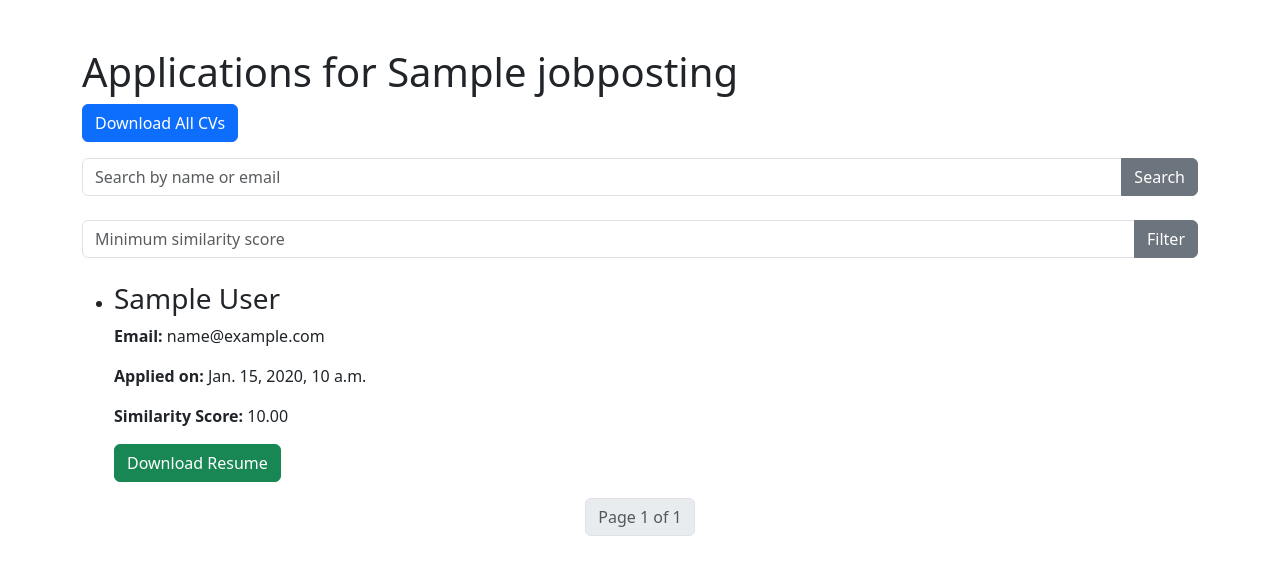
After one commit to riazsorkar/job-portal, a Django app: page /view-applications/1/ in a window 1280 px wide. The commit adds this page. Shown: the top 575 px of the page. Run offline with Django 5.2, Linux system fonts and the light colour scheme; a user stored in the database is signed in; tables that the repository leaves empty hold one stand-in row (values such as "Sample post").

Commit message:
Added pagination and search/filtering to employer dashboard

```diff
--- a/jobs/models.py
+++ b/jobs/models.py
@@ -4,15 +4,15 @@ from django.contrib.auth.models import User
 
 
 # Job Posting Model
+from django.contrib.auth.models import User
+
 class JobPosting(models.Model):
-    title = models.CharField(max_length=200)  # Job title
-    description = models.TextField()  # Job description
-    location = models.CharField(max_length=100)  # Job location
-    required_skills = models.TextField()  # Required skills (comma-separated)
-    posted_date = models.DateTimeField(auto_now_add=True)  # Automatically set when job is posted
-
-    def __str__(self):
-        return self.title  # Display job title in the admin panel
+    title = models.CharField(max_length=200)
+    description = models.TextField()
+    location = models.CharField(max_length=100)
+    required_skills = models.TextField()
+    posted_date = models.DateTimeField(auto_now_add=True)
+    employer = models.ForeignKey(User, on_delete=models.CASCADE, default=1)  # Add default=1
 
 # User Profile Model (Simple version)
 
@@ -40,3 +40,16 @@ class JobApplication(models.Model):
 
     def __str__(self):
         return f"{self.full_name} - {self.job.title}"
+
+
+class JobApplication(models.Model):
+    job = models.ForeignKey(JobPosting, on_delete=models.CASCADE)
+    applicant = models.ForeignKey(User, on_delete=models.CASCADE)
+    full_name = models.CharField(max_length=100)
+    email = models.EmailField()
+    resume = models.FileField(upload_to='resumes/')
+    applied_date = models.DateTimeField(auto_now_add=True)
+    similarity_score = models.FloatField(default=0.0)  # Add this line
+
+    def __str__(self):
+        return f"{self.full_name} - {self.job.title}"
--- a/jobs/templates/jobs/home.html
+++ b/jobs/templates/jobs/home.html
@@ -17,6 +17,9 @@
                     {% if user.is_authenticated %}
                         <li class="nav-item">
                             <a class="nav-link" href="{% url 'dashboard' %}">Dashboard</a>
+                        </li>
+                        <li class="nav-item">
+                            <a class="nav-link" href="{% url 'employer_dashboard' %}">Employer Dashboard</a>
                         </li>
                         <li class="nav-item">
                             <form action="{% url 'logout' %}" method="post" style="display: inline;">
--- /dev/null
+++ b/jobs/templates/jobs/view_applications.html
@@ -0,0 +1,76 @@
+<!DOCTYPE html>
+<html>
+<head>
+    <title>Applications for {{ job.title }}</title>
+    <link href="https://cdn.jsdelivr.net/npm/bootstrap@5.3.0/dist/css/bootstrap.min.css" rel="stylesheet">
+</head>
+<body>
+    <div class="container mt-5">
+        <h1>Applications for {{ job.title }}</h1>
+        <a href="?download_all=true" class="btn btn-primary mb-3">Download All CVs</a>
+
+        <!-- Search Bar -->
+        <form method="get" action="" class="mb-4">
+            <div class="input-group">
+                <input type="text" name="q" class="form-control" placeholder="Search by name or email" value="{{ request.GET.q }}">
+                <button type="submit" class="btn btn-secondary">Search</button>
+            </div>
+        </form>
+
+        <!-- Similarity Score Filter -->
+        <form method="get" action="" class="mb-4">
+            <div class="input-group">
+                <input type="number" name="min_score" class="form-control" placeholder="Minimum similarity score" step="0.01" min="0" max="1" value="{{ request.GET.min_score }}">
+                <button type="submit" class="btn btn-secondary">Filter</button>
+            </div>
+        </form>
+
+        <ul>
+            {% for application in page_obj %}
+                <li>
+                    <h3>{{ application.full_name }}</h3>
+                    <p><strong>Email:</strong> {{ application.email }}</p>
+                    <p><strong>Applied on:</strong> {{ application.applied_date }}</p>
+                    <p><strong>Similarity Score:</strong> {{ application.similarity_score|floatformat:2 }}</p>
+                    <a href="{{ application.resume.url }}" class="btn btn-success" download>Download Resume</a>
+                </li>
+            {% endfor %}
+        </ul>
+
+        <!-- Pagination Controls -->
+        <nav aria-label="Page navigation">
+            <ul class="pagination justify-content-center">
+                {% if page_obj.has_previous %}
+                    <li class="page-item">
+                        <a class="page-link" href="?page=1" aria-label="First">
+                            <span aria-hidden="true">&laquo;&laquo;</span>
+                        </a>
+                    </li>
+                    <li class="page-item">
+                        <a class="page-link" href="?page={{ page_obj.previous_page_number }}" aria-label="Previous">
+                            <span aria-hidden="true">&laquo;</span>
+                        </a>
+                    </li>
+                {% endif %}
+
+                <li class="page-item disabled">
+                    <span class="page-link">Page {{ page_obj.number }} of {{ page_obj.paginator.num_pages }}</span>
+                </li>
+
+                {% if page_obj.has_next %}
+                    <li class="page-item">
+                        <a class="page-link" href="?page={{ page_obj.next_page_number }}" aria-label="Next">
+                            <span aria-hidden="true">&raquo;</span>
+                        </a>
+                    </li>
+                    <li class="page-item">
+                        <a class="page-link" href="?page={{ page_obj.paginator.num_pages }}" aria-label="Last">
+                            <span aria-hidden="true">&raquo;&raquo;</span>
+                        </a>
+                    </li>
+                {% endif %}
+            </ul>
+        </nav>
+    </div>
+</body>
+</html>
--- a/jobs/urls.py
+++ b/jobs/urls.py
@@ -9,4 +9,6 @@ urlpatterns = [
     path('update-profile/', views.update_profile, name='update_profile'),
     path('dashboard/', views.dashboard, name='dashboard'),
     path('apply/<int:job_id>/', views.apply_job, name='apply_job'),
+     path('employer-dashboard/', views.employer_dashboard, name='employer_dashboard'),  # Add this line
+    path('view-applications/<int:job_id>/', views.view_applications, name='view_applications'),
 ]
--- a/jobs/views.py
+++ b/jobs/views.py
@@ -9,7 +9,11 @@ from .forms import UpdateProfileForm
 from sklearn.feature_extraction.text import TfidfVectorizer
 from sklearn.metrics.pairwise import cosine_similarity
 from .models import JobPosting, UserProfile
-
+from .models import JobPosting, JobApplication
+import os
+import zipfile
+from django.http import HttpResponse
+from django.conf import settings
 from django.db.models import Q
 
 from django.core.paginator import Paginator
@@ -56,8 +60,10 @@ def post_job(request):
     if request.method == 'POST':
         form = JobPostingForm(request.POST)
         if form.is_valid():
-            form.save()  # Save the job posting to the database
-            return redirect('home')  # Redirect to the homepage
+            job = form.save(commit=False)
+            job.employer = request.user  # Set the employer to the logged-in user
+            job.save()
+            return redirect('home')
     else:
         form = JobPostingForm()
     return render(request, 'jobs/post_job.html', {'form': form})
@@ -157,6 +163,8 @@ def skill_gap_analysis(user_profile, job):
 
 
 
+
+
 def apply_job(request, job_id):
     job = get_object_or_404(JobPosting, id=job_id)
 
@@ -166,9 +174,73 @@ def apply_job(request, job_id):
             application = form.save(commit=False)
             application.job = job
             application.applicant = request.user
+
+            # Calculate similarity score
+            job_requirements = job.required_skills
+            resume_text = "Extract text from the resume here"  # Replace with actual resume text extraction
+            texts = [job_requirements, resume_text]
+
+            vectorizer = TfidfVectorizer()
+            tfidf_matrix = vectorizer.fit_transform(texts)
+            similarity = cosine_similarity(tfidf_matrix[0:1], tfidf_matrix[1:]).flatten()[0]
+
+            application.similarity_score = similarity
             application.save()
-            return redirect('home')  # Redirect to the homepage after applying
+            return redirect('home')
     else:
         form = JobApplicationForm()
 
     return render(request, 'jobs/apply_job.html', {'form': form, 'job': job})
+
+
+
+@login_required
+def employer_dashboard(request):
+    # Get all job postings created by the logged-in employer
+    jobs = JobPosting.objects.filter(employer=request.user)
+    return render(request, 'jobs/employer_dashboard.html', {'jobs': jobs})
+
+
+
+
+
+
+@login_required
+def view_applications(request, job_id):
+    job = get_object_or_404(JobPosting, id=job_id, employer=request.user)
+    applications = JobApplication.objects.filter(job=job)
+
+    # Handle search query
+    search_query = request.GET.get('q')
+    if search_query:
+        applications = applications.filter(
+            Q(full_name__icontains=search_query) |
+            Q(email__icontains=search_query)
+        )
+
+    # Handle similarity score filter
+    min_score = request.GET.get('min_score')
+    if min_score:
+        applications = applications.filter(similarity_score__gte=float(min_score))
+
+    # Handle "Download All CVs" request
+    if 'download_all' in request.GET:
+        zip_filename = f"job_{job_id}_resumes.zip"
+        zip_path = os.path.join(settings.MEDIA_ROOT, zip_filename)
+
+        with zipfile.ZipFile(zip_path, 'w') as zipf:
+            for application in applications:
+                resume_path = application.resume.path
+                zipf.write(resume_path, os.path.basename(resume_path))
+
+        with open(zip_path, 'rb') as f:
+            response = HttpResponse(f.read(), content_type='application/zip')
+            response['Content-Disposition'] = f'attachment; filename={zip_filename}'
+            return response
+
+    # Add pagination
+    paginator = Paginator(applications, 4)  # Show 5 applications per page
+    page_number = request.GET.get('page')
+    page_obj = paginator.get_page(page_number)
+
+    return render(request, 'jobs/view_applications.html', {'job': job, 'page_obj': page_obj})
```
Also changed, not shown: jobs/templates/jobs/employer_dashboard.html (added, +25 -0 lines), jobs/migrations/0003_jobposting_employer.py (added), jobs/migrations/0004_jobapplication_similarity_score.py (added), media/resumes/download.png (added), media/resumes/download_1.png (added), media/resumes/download_1_2bkYaw1.png (added), media/resumes/download_1_3YJGAQ7.png (added), media/resumes/download_1_ggvUKEl.png (added), 1 other file.
